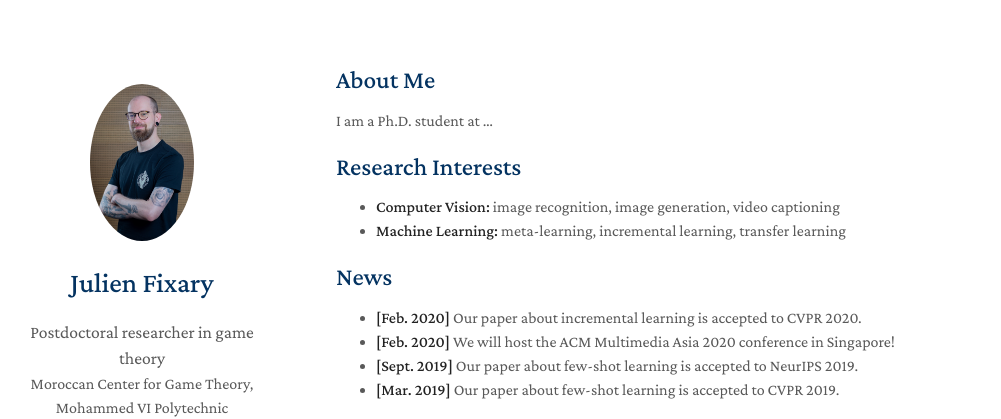
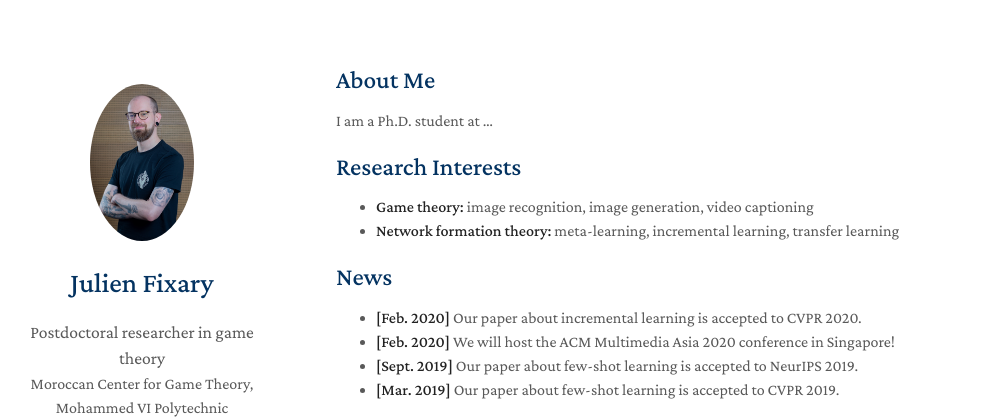
Before and after one commit to julienfixary/julienfixary.github.io, a Jekyll site: the page built from index.md, in a window 1280 px wide and 1216 px high. Shown: the top 419 px of the window, without its empty margins (134-1135 px from the left). Built offline with Jekyll 4.4.1, drawn with Linux system fonts in a browser that asks for light colours; a style sheet for code colours, icons or effects is not loaded; our own code applies the rules of GitHub Pages for plain Markdown files.

Commit message:
Update index.md

```diff
--- a/index.md
+++ b/index.md
@@ -8,8 +8,8 @@ I am a Ph.D. student at ...
 
 ## Research Interests
 
-- **Computer Vision:** image recognition, image generation, video captioning
-- **Machine Learning:** meta-learning, incremental learning, transfer learning
+- **Game theory:** image recognition, image generation, video captioning
+- **Network formation theory:** meta-learning, incremental learning, transfer learning
 
 ## News
 
```
